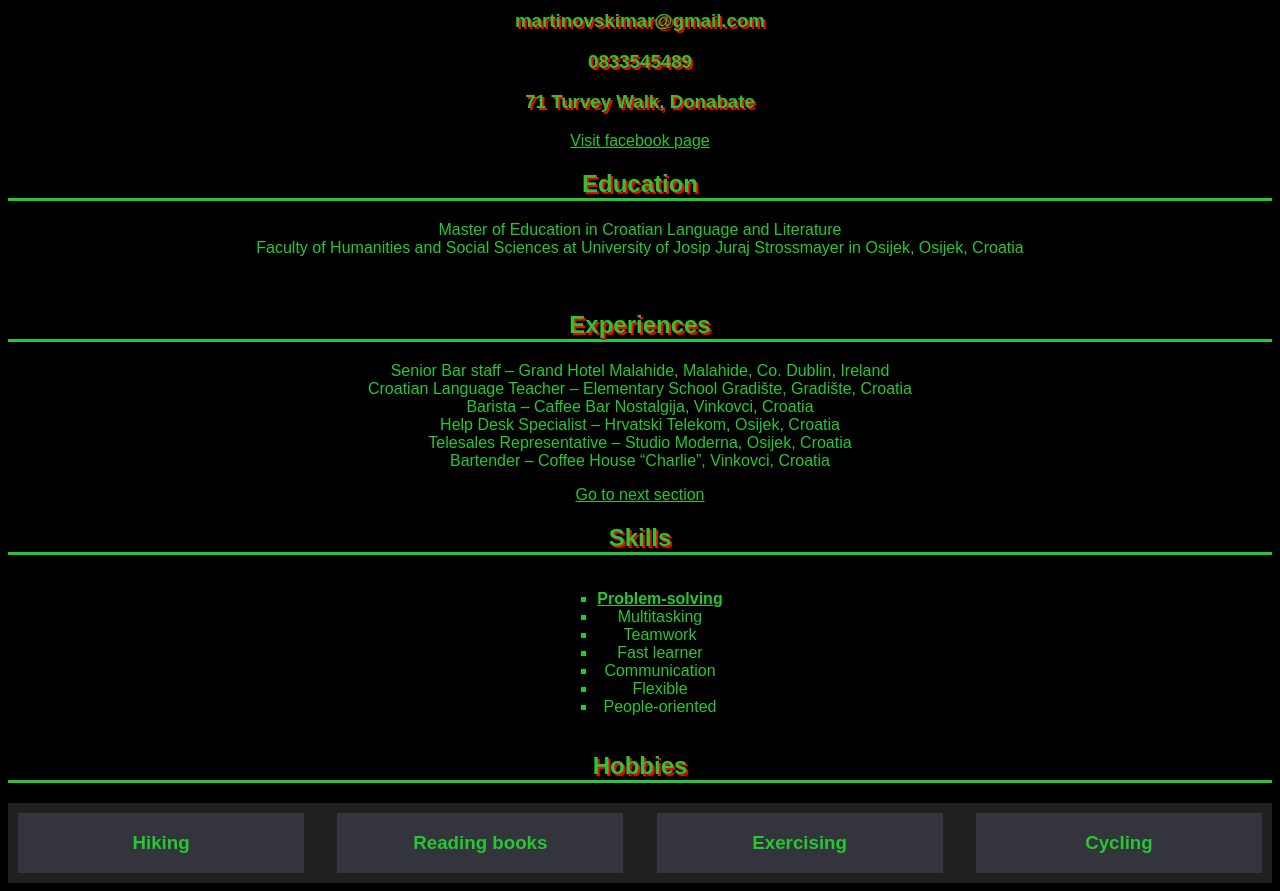
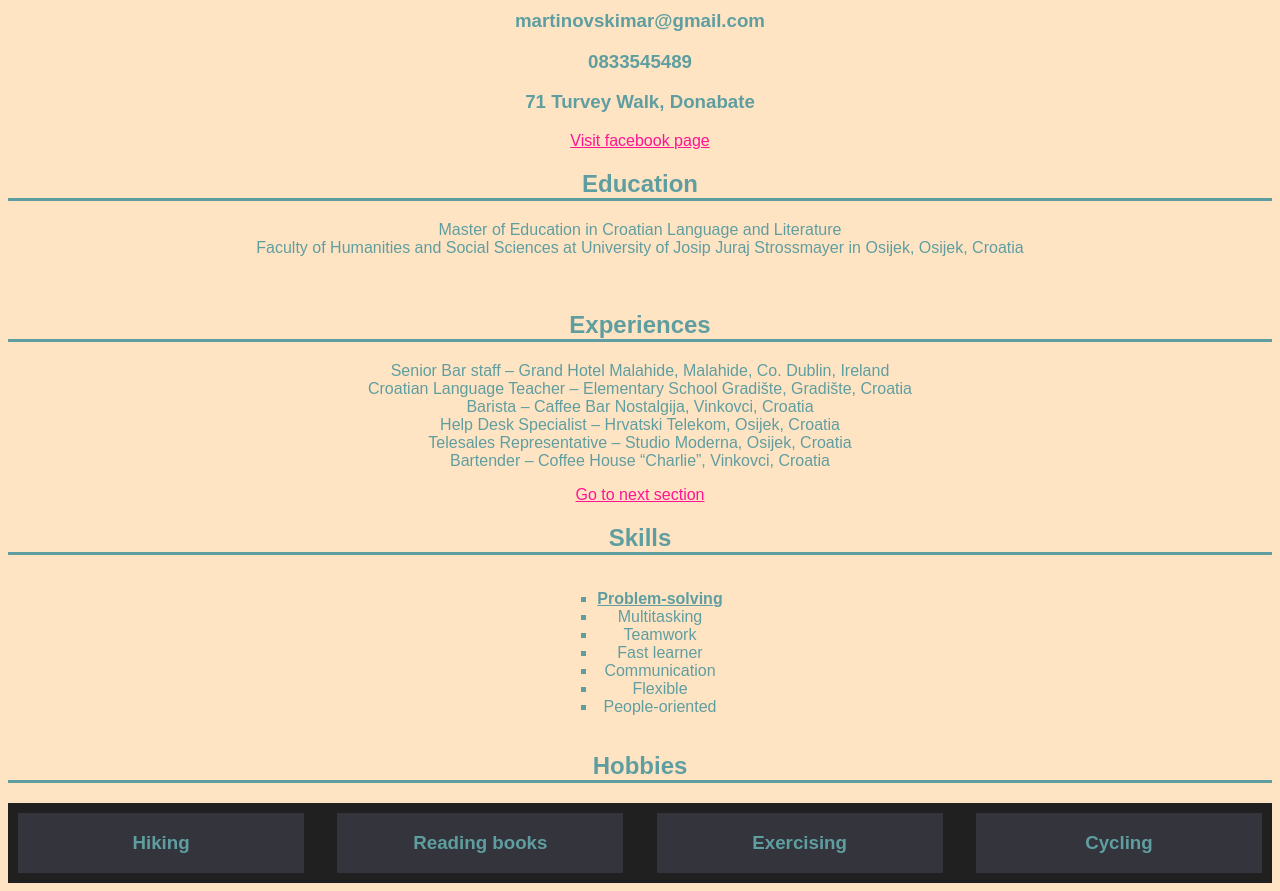
Before and after one commit to martinovskimar/martinovskimarCV.github.io, a plain HTML site: page index.html in a window 1280 px wide. Shown: the part 73-964 px from the top of the page. Drawn offline with Linux system fonts and the light colour scheme.

Commit message:
First attempt of getting there

```diff
--- a/style.css
+++ b/style.css
@@ -1,21 +1,21 @@
-body{
-	background-color:black;
-	color:#24C830;
-	font-family:Arial;
-	text-align:center;
+body {
+  background-color: bisque;
+  color: cadetblue;
+  font-family: Arial;
+  text-align: center;
 }
-h1{
-	border-bottom-style:solid;
+h1 {
+  border-bottom-style: solid;
 }
-h2{
-	border-bottom-style:solid;
+h2 {
+  border-bottom-style: solid;
 }
 a {
-	color:#24C830;
-}
+  color: deeppink;
+} /*
 .headings {
-	text-shadow: 2px 2px #ff0000;
-}
+  text-shadow: 2px 2px #4c00ff;
+} */
 .list-skills {
   display: flex;
   justify-content: center;
@@ -24,30 +24,29 @@ a {
   list-style-type: square;
   width: fit-content;
 }
-@media(min-width:768px) {
-.container1{
-	display:flex;
-	border:1px #cc solid;
-	padding:10px;
-	justify-content:space-between;
-	background-color:#202021;
-}
+@media (min-width: 768px) {
+  .container1 {
+    display: flex;
+    border: 1px #cc solid;
+    padding: 10px;
+    justify-content: space-between;
+    background-color: #202021;
+  }
 }
 
-.one{
-	width:23%;
-	background-color:#34343C;
-
+.one {
+  width: 23%;
+  background-color: #34343c;
 }
-.two{
-	width:23%;
-	background-color:#34343C;
+.two {
+  width: 23%;
+  background-color: #34343c;
 }
-.three{
-	width:23%;
-	background-color:#34343C;
+.three {
+  width: 23%;
+  background-color: #34343c;
 }
-.four{
-	width:23%;
-	background-color:#34343C;
+.four {
+  width: 23%;
+  background-color: #34343c;
 }
```
